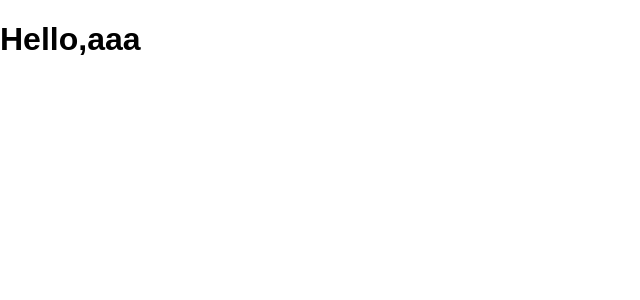
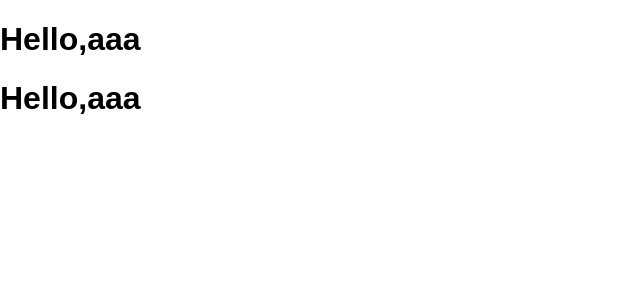
Before and after one commit to ronarin/udemy-react-redux-crud-application, a React (Create React App) app: page / in a window 1280 px wide. Shown: the top 300 px of the page, without its empty margins (0-640 px from the left). Built offline with nearby package versions, Linux system fonts and the light colour scheme.

Commit message:
commitテスト

```diff
--- a/src/App.js
+++ b/src/App.js
@@ -2,7 +2,12 @@ import React, { Component } from 'react';
 
 class App extends Component {
   render() {
-    return <h1>Hello,aaa</h1>;
+    return (
+      <div>
+        <h1>Hello,aaa</h1>
+        <h1>Hello,aaa</h1>
+      </div>
+    );
   }
 }
 
```
